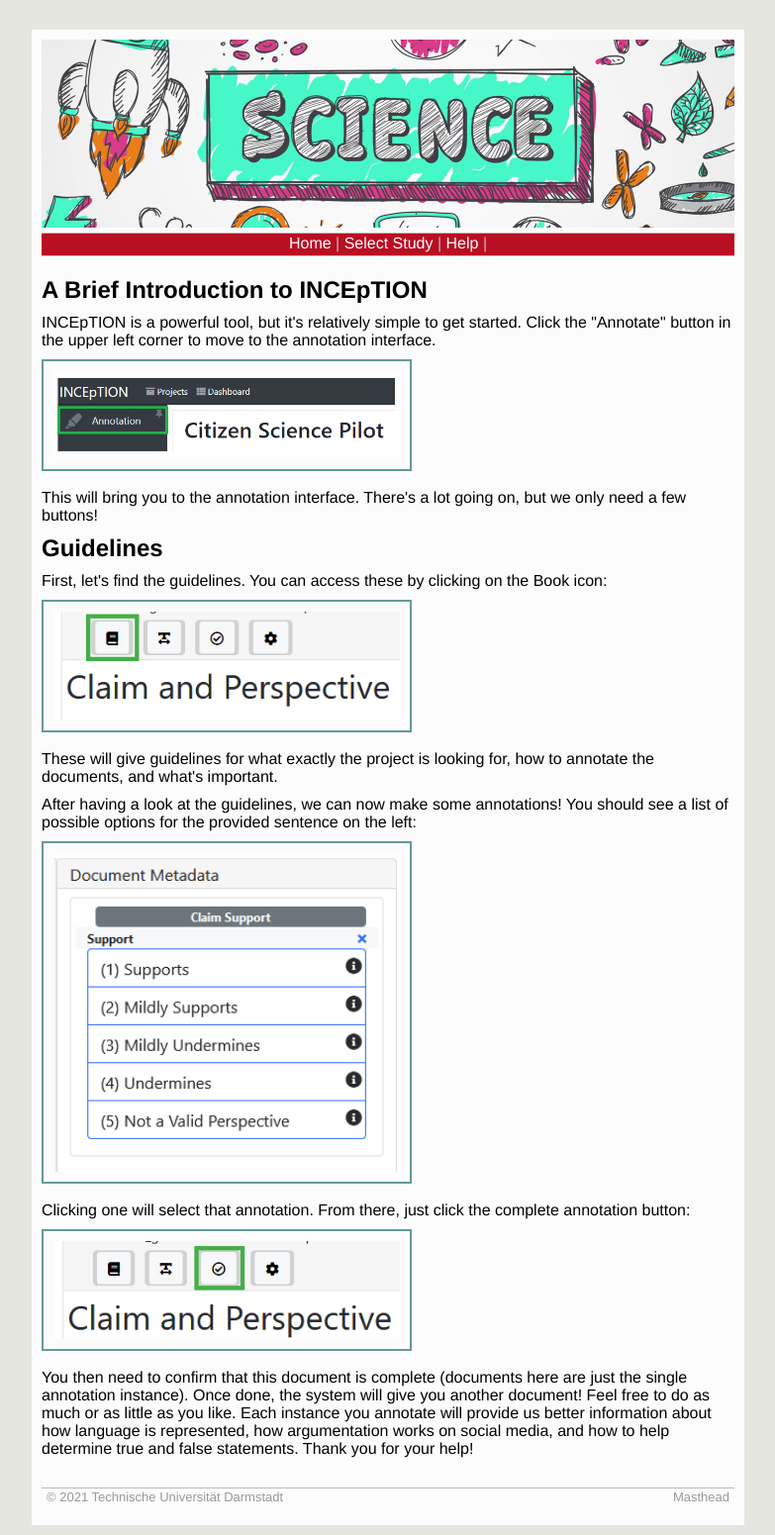
After one commit to UKPLab/eacl2023-citizen-science-lessons-learned, a Flask app: page /help in a window 1280 px wide. The commit adds this page. Shown: the whole page at 99% size, without its empty margins (248-1031 px from the left). Run offline with Flask 2, Linux system fonts and the light colour scheme; parts of the project's set-up code (start-up, migrations or seed data) failed here and were passed over.

```diff
--- a/__init__.py
+++ b/__init__.py
@@ -64,6 +64,10 @@ class Consent_Study_Map(Base):
     __tablename__ = 'consent_study_map'
     __table_args__ = {'autoload':True}
 
+
+class Platforms(Base):
+    __tablename__ = 'platforms'
+    __table_args__ = {'autoload':True}
 
 
 ##################################################################
@@ -195,6 +199,15 @@ def get_study_data(sid):
             "deletion":deletion,
             "questionnaire":questionnaire}
 
+def get_link_data(sid, platform):
+    session = create_session()
+    study_data = session.query(Platforms).filter_by(study_id=sid, name=platform).first()
+    link = study_data.link
+    session.query(Platforms).filter_by(study_id=sid, name=platform).update({"count":study_data.count+1})
+    session.commit()
+    session.close()
+    return link
+
 def add_study(name, url, purpose, data_usage, data_publication, data_deletion, questionnaire):
     session = create_session()
     consent = session.add(Studies(name=name,url=url, purpose=purpose, data_usage=data_usage, data_publication=data_publication, data_deletion=data_deletion, questionnaire=questionnaire))
@@ -258,6 +271,10 @@ def study(name=None):
     user_studies = get_studies()
     return render_template('study_task.html', name=name, data={'tasks':user_studies})
 
+@app.route('/help')
+def help(name=None):
+    return render_template('study_help.html', name=name, data={})
+
 @app.route('/informed_consent', methods = ['POST','GET'])
 def informed_consent(name=None):
     sid = int(request.form['study'])
@@ -288,8 +305,12 @@ def consent_usage(name=None):
 
 @app.route('/agree')
 def give_consent(name=None):
-    sdata = get_study_data(session['study_id'])
-    return redirect(sdata['url'])
+    try:
+        platform = request.args['platform']
+    except KeyError:
+        platform = "other" # in case no answer is provided
+    link = get_link_data(session['study_id'], platform)
+    return redirect(link)
 
 @app.route('/disagree')
 def reject_consent(name=None):
@@ -411,4 +432,4 @@ def logout(name=None):
 
 
 if __name__ == '__main__':
-    app.run(host="0.0.0.0", debug=True)
+    app.run(host="0.0.0.0", port=int("8080"), debug=True)
--- a/static/style.css
+++ b/static/style.css
@@ -34,7 +34,8 @@ nav {
 
 img {
     padding: 10px;
-    width: 200px;
+    width: 350px;
+    border: 2px solid #669999;
 }
 
 
--- a/templates/nav.html
+++ b/templates/nav.html
@@ -1,13 +1,14 @@
     <nav>
       <a href="/" style="color:white">Home</a> &#124;
     <a href="/study" style="color:white" >Select Study</a> &#124;
-     {% if session['logged_in'] %}
+    <a href="/help" style="color:white" >Help</a> &#124;
+    <!-- {% if session['logged_in'] %}
       <a href="/create_study" style="color:white">Create Task</a> &#124;
       <a href="/logout" style="color:white">Logout</a> &#124;
     {% else %}
         <a href="/login" style="color:white">Login</a> &#124;
 
-    {% endif %}
+    {% endif %}-->
       <!-- <a href="/registrate"> Register </a> &#124; -->
       <!-- <a href="/annotation_task_description">Instructions</a> &#124; -->
     </nav>
--- /dev/null
+++ b/templates/study_help.html
@@ -0,0 +1,32 @@
+{% extends 'base.html' %}
+
+{% block title %} - Login{% endblock %}
+
+{% block content %}
+      <h3>A Brief Introduction to INCEpTION</h3>
+
+      <p>INCEpTION is a powerful tool, but it's relatively simple to get started. Click the "Annotate" button in the upper left corner to move to the annotation interface. </p>
+
+          <img src="{{url_for('static', filename='inception1.png')}}" align="middle" />
+      </br></br>
+      <p>This will bring you to the annotation interface. There's a lot going on, but we only need a few buttons!</p>
+
+     <h3>Guidelines</h3>
+
+      <p>First, let's find the guidelines. You can access these by clicking on the Book icon:</p>
+
+          <img src="{{url_for('static', filename='inception2.png')}}" align="middle" />
+      </br></br>
+      <p>These will give guidelines for what exactly the project is looking for, how to annotate the documents, and what's important.</p>
+
+      <p>After having a look at the guidelines, we can now make some annotations! You should see a list of possible options for the provided sentence on the left:</p>
+
+          <img src="{{url_for('static', filename='inception3.png')}}" align="middle" />
+      </br>  </br>
+      <p>Clicking one will select that annotation. From there, just click the complete annotation button:</p>
+
+          <img src="{{url_for('static', filename='inception4.png')}}" align="middle" />
+      </br></br>
+      <p>You then need to confirm that this document is complete (documents here are just the single annotation instance). Once done, the system will give you another document! Feel free to do as much or as little as you like. Each instance you annotate will provide us better information about how language is represented, how argumentation works on social media, and how to help determine true and false statements. Thank you for your help!</p>
+
+{% endblock %}
```
Also changed, not shown: templates/study_consent_all.html (+24 -0 lines), templates/study_task.html (+8 -0 lines), static/inception1.png (added), static/inception2.png (added), static/inception3.png (added), static/inception4.png (added), 1 other file.
